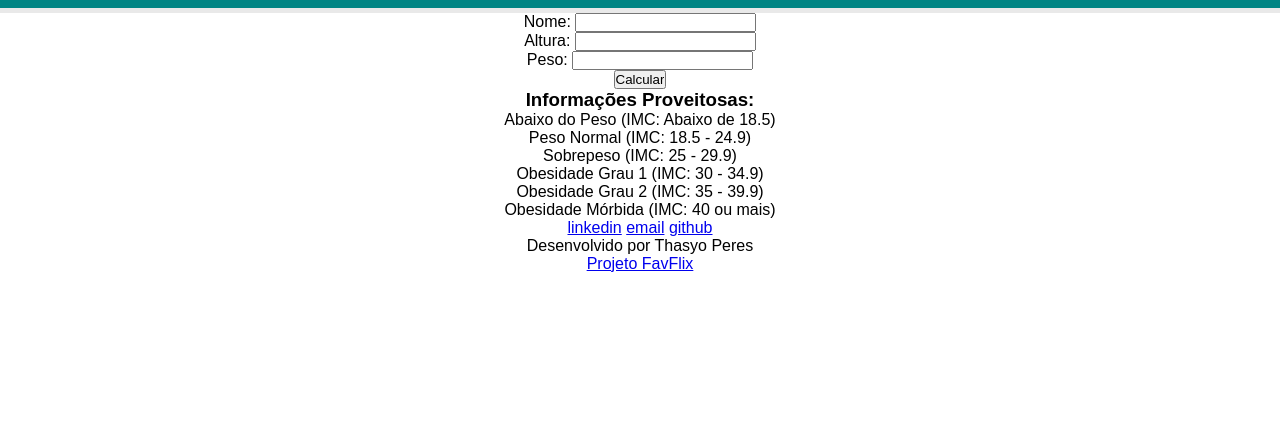
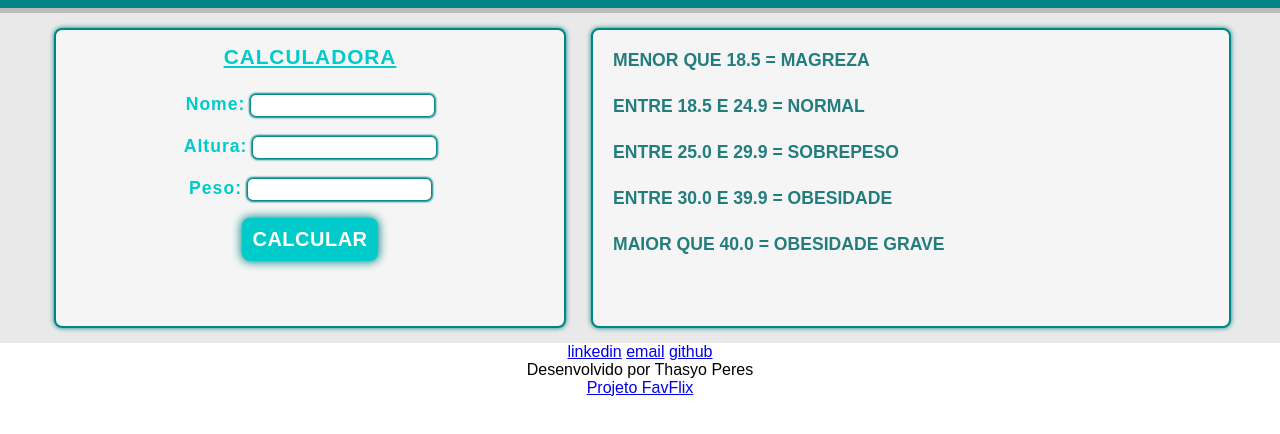
Before and after one commit to Thasyo/IMC, a plain HTML site: page index.html in a window 1280 px wide. Shown: the part 120-554 px from the top of the page. Drawn offline with Linux system fonts and the light colour scheme.

Commit message:
Main CSS

```diff
--- a/css/styles.css
+++ b/css/styles.css
@@ -13,7 +13,7 @@ header{
     height: 25%;
     padding-top: 15px;
     background-color: #008584;
-    border-bottom: 5px solid #e9e9e9;
+    border-bottom: 5px solid #bcbcbc;
 }
 
 header h1{
@@ -30,3 +30,138 @@ header h2{
     color: #e9e9e9;
     padding-bottom: 10px;
 }
+
+/*Main CSS*/
+main section{
+    width: 100%;
+    height: 100%;
+    background-color: #e9e9e9;
+
+    display: flex;
+    justify-content: center;
+    align-items: center;
+    flex-wrap: wrap;
+
+}
+
+.box-imc{
+    width: 40%;
+    height: 300px;
+    border: 2px solid #008584;
+    border-radius: 8px;
+    box-shadow: 0px 0px 5px #008584;
+    background-color: #f5f5f5;
+
+    margin: 15px;
+    padding: 10px;
+
+}
+
+form{
+    padding: 5px;
+}
+
+form div h3{
+    margin-bottom: 10px;
+
+    letter-spacing: 1px;
+    font-size: 1.3em;
+    font-weight: 800;
+    color: #01caca;
+    text-decoration: underline;
+    text-transform: uppercase;
+
+}
+
+.inputs{
+    display: block;
+    letter-spacing: 1px;
+    padding: 5px;
+    height: 270px;
+
+    color: #01caca;
+    font-weight: 700;
+    font-size: 1.1em;
+
+    justify-content: center;
+    align-items: center;
+}
+
+.inputs div{
+    padding: 10px;
+
+}
+
+.input-name input{
+    border-radius: 5px;
+    border: none;
+    box-shadow: 0px 0px 2px 2px #008584;
+    outline: 0;
+    padding: 3px;
+}
+
+.input-height input{
+    border-radius: 5px;
+    border: none;
+    box-shadow: 0px 0px 2px 2px #008584;
+    outline: 0;
+    padding: 3px;
+
+}
+
+.input-Weight input{
+    border-radius: 5px;
+    border: none;
+    box-shadow: 0px 0px 2px 2px #008584;
+    outline: 0;
+    padding: 3px;
+
+}
+
+#button{
+    border: none;
+    background-color: #01caca;
+    color: #ffff;
+    padding: 10px;
+    border-radius: 8px;
+    margin-top: 8px;
+
+    letter-spacing: 0.5px;
+    font-size: 20px;
+    font-weight: 800;
+    text-transform: uppercase;
+
+    box-shadow: 0px 0px 10px 1px  #008584;
+    cursor: pointer;
+}
+
+#button:hover{
+    background-color: #efefef;
+    color: #01caca;
+    transition: 0.5s;
+}
+
+.box-answer{
+    width: 50%;
+    height: 300px;
+    margin: 10px;
+    border: 2px solid #008584;
+    border-radius: 8px;
+    box-shadow: 0px 0px 5px #008584;
+    background-color: #f5f5f5;
+}
+
+.box-answer p{
+    text-align: justify;
+    font-size: 1.1em;
+    font-weight: 700;
+
+    margin: 15px;
+    padding: 5px;
+
+    color: #237d7d;
+}
+
+
+
+/*Footer CSS*/
--- a/index.html
+++ b/index.html
@@ -15,8 +15,11 @@
     </header>
     <main>
         <section>
-            <div class="left">
+            <div class="box-imc">
                 <form>
+                    <div>
+                        <h3>Calculadora</h3>
+                    </div>
                     <div class="inputs">
                         <div class="input-name">
                             <label for="name">Nome:</label>
@@ -31,20 +34,16 @@
                             <label for="height">Peso:</label>
                             <input type="number">
                         </div>
+                        <input type="submit" id="button" value="Calcular">
                     </div>
-                    <input type="submit" id="button" value="Calcular">
                 </form>
             </div>
-            <div class="right">
-                <h3>Informações Proveitosas:</h3>
-                <div class="info-container">
-                    <p class="info">Abaixo do Peso (IMC: Abaixo de 18.5)</p>
-                    <p class="info">Peso Normal (IMC: 18.5 - 24.9)</p>
-                    <p class="info">Sobrepeso (IMC: 25 - 29.9)</p>
-                    <p class="info">Obesidade Grau 1 (IMC: 30 - 34.9)</p>
-                    <p class="info">Obesidade Grau 2 (IMC: 35 - 39.9)</p>
-                    <p class="info">Obesidade Mórbida (IMC: 40 ou mais)</p>
-                </div>
+            <div class="box-answer">
+                <p>MENOR QUE 18.5 = MAGREZA</p>
+                <p>ENTRE 18.5 E 24.9 = NORMAL</p>
+                <p>ENTRE 25.0 E 29.9 = SOBREPESO</p>
+                <p>ENTRE 30.0 E 39.9 = OBESIDADE</p>
+                <p>MAIOR QUE 40.0 = OBESIDADE GRAVE</p>
             </div>
         </section>
     </main>
```
